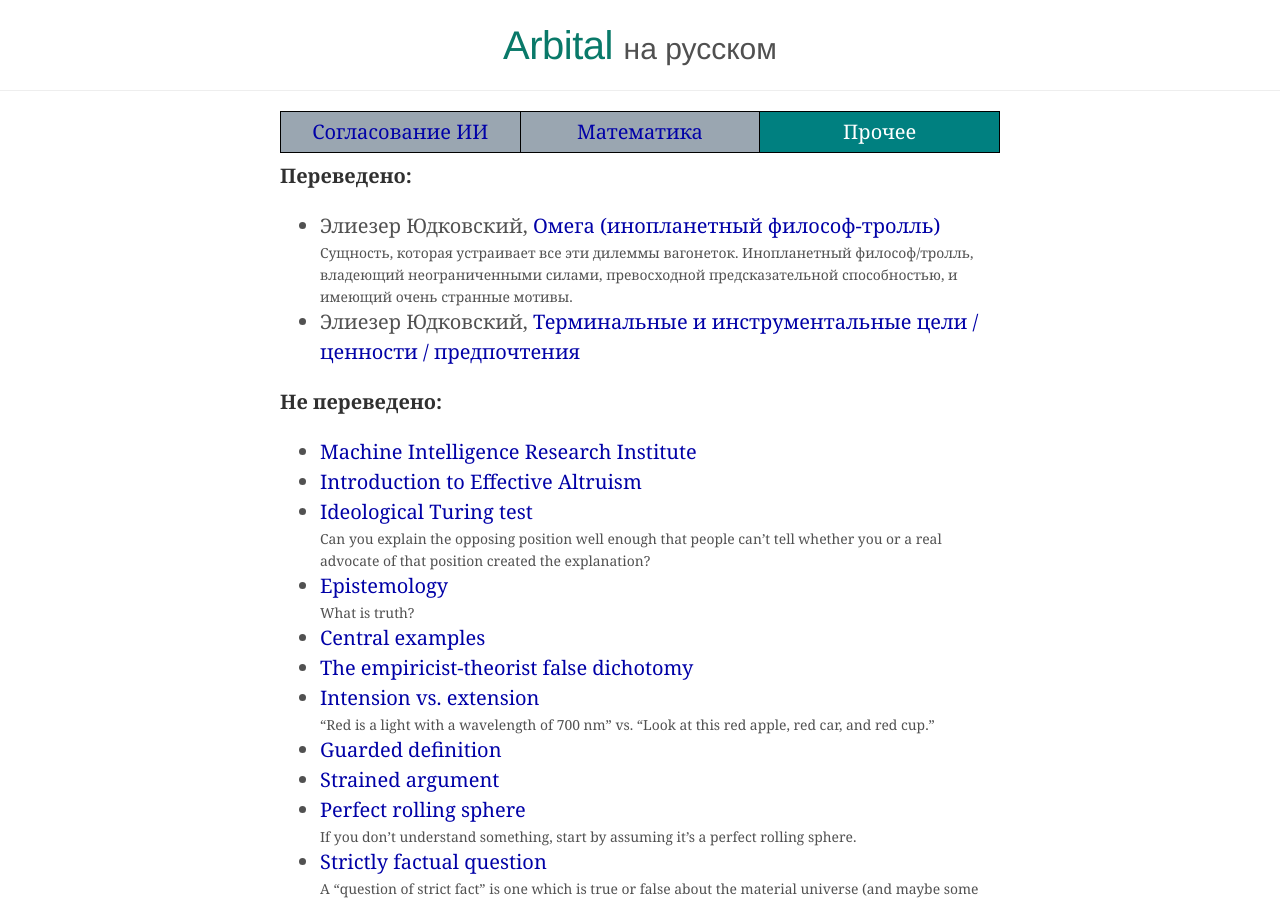
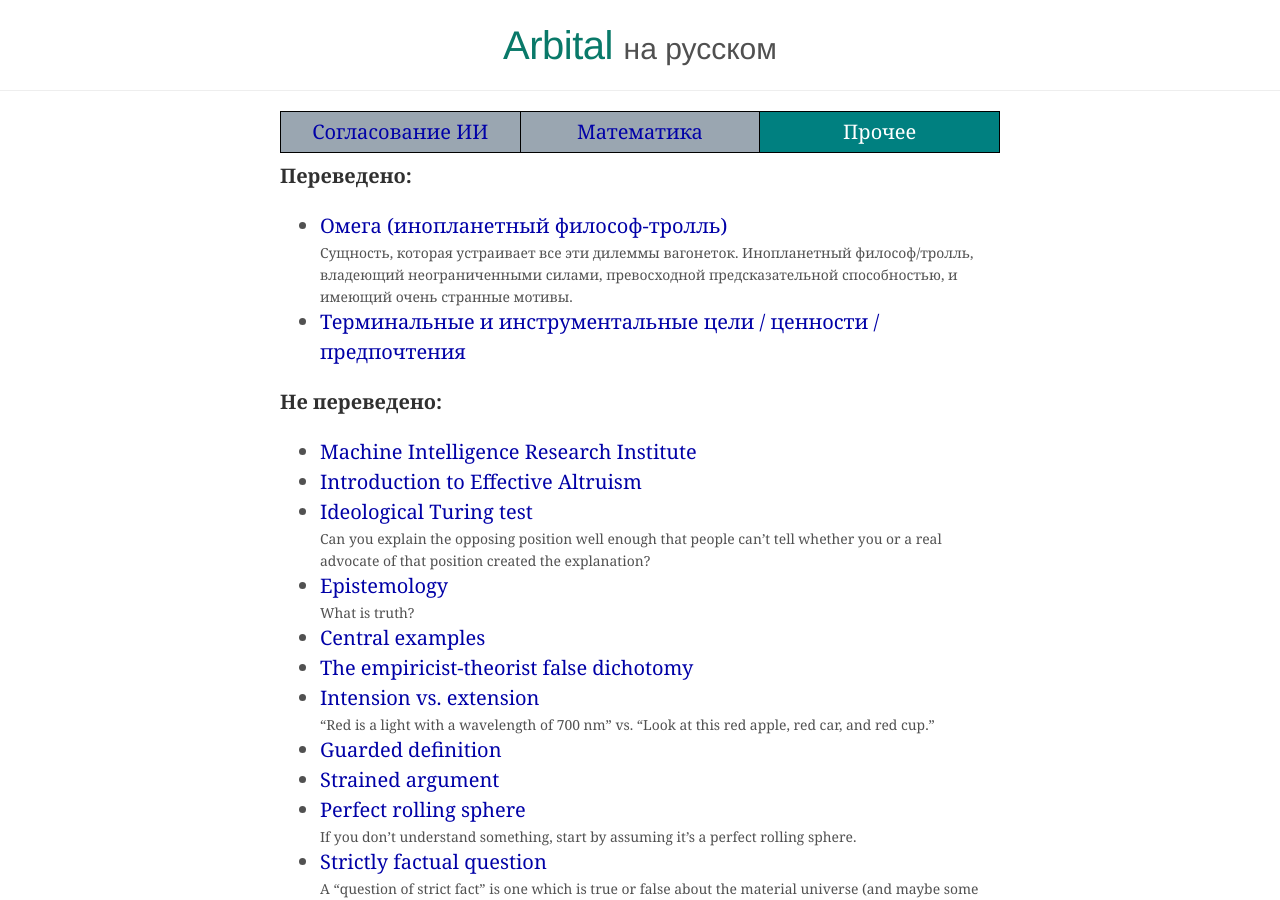
Before and after one commit to Arbital-RU/arbital-ru.github.io, a Jekyll site: the page built from explore/other.md, in a window 1280 px wide and 900 px high. Built offline with Jekyll 4.4.1, drawn with Linux system fonts in a browser that asks for light colours.

Commit message:
Update post.html

```diff
--- a/_includes/post.html
+++ b/_includes/post.html
@@ -1,7 +1,25 @@
 {% for t in site.data.p %}{% if t.id == include.id %}
-{% if t.translated %}{% assign tid = "/p/" | append: t.id %}
-{% assign f = false %}{% for p in site.posts %}
-{% if p.id == tid %}{% assign f = true %}{% if p.author %}{{ p.author }}, {% endif %}<a href="{{ tid | append: "/" }}">{{ p.title }}</a>{% unless include.short %}<br><div style="line-height: 100%"><small><small>{{ t.ru_description }}</small></small></div>{% endunless %}{% break %}
-{% endif %}{% endfor %}{% unless f %}[<b>Ошибка, пост не найден. Возможно, не проставлена дата.</b>]{% endunless %}
-{% else %}<a href="{{ 'https://arbital.com/p/' | append: t.id | append: "/" }}">{{ t.title }}</a>{% unless include.short %}<br><div style="line-height: 100%"><small><small>{{ t.description }}</small></small></div>{% endunless %}{% endif %}
-{% break %}{% endif %}{% endfor %}
+  {% if t.translated %}
+    {% assign tid = "/p/" | append: t.id %}
+    {% assign f = false %}
+    {% for p in site.posts %}{% if p.id == tid %}
+      {% assign f = true %}
+      <a href="{{ tid | append: "/" }}">{{ p.title }}</a>
+      {% unless include.short %}<br>
+      <div style="line-height: 100%">
+        <small><small>{{ t.ru_description }}</small></small>
+      </div>
+      {% endunless %}
+      {% break %}
+    {% endif %}{% endfor %}
+    {% unless f %}[<b>Ошибка, пост не найден. Возможно, не проставлена дата.</b>]{% endunless %}
+  {% else %}
+    <a href="{{ 'https://arbital.com/p/' | append: t.id | append: "/" }}">{{ t.title }}</a>
+    {% unless include.short %}<br>
+    <div style="line-height: 100%">
+      <small><small>{{ t.description }}</small></small>
+    </div>
+    {% endunless %}
+  {% endif %}
+  {% break %}
+{% endif %}{% endfor %}
```
